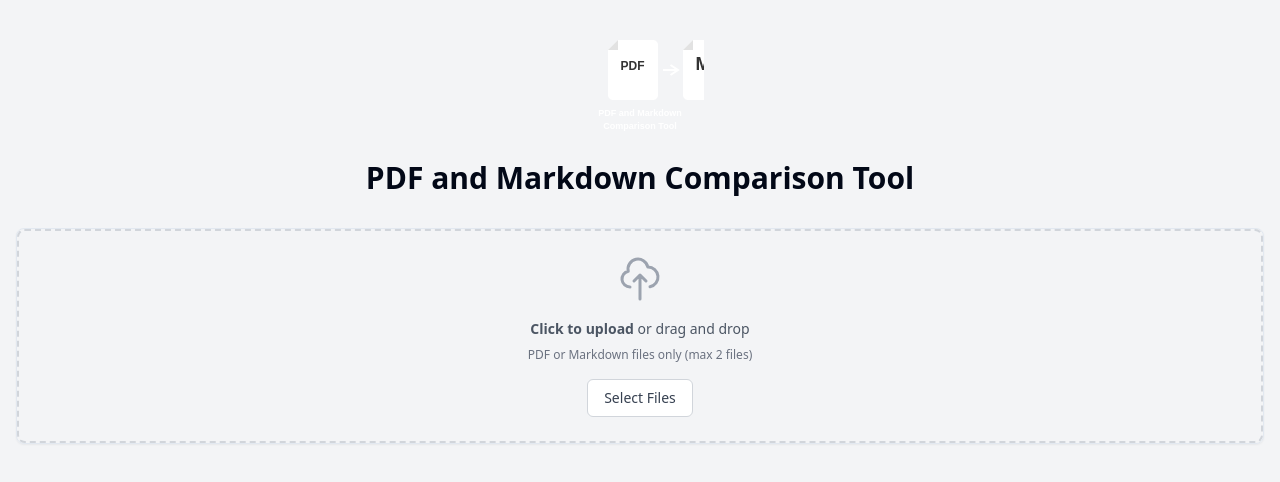
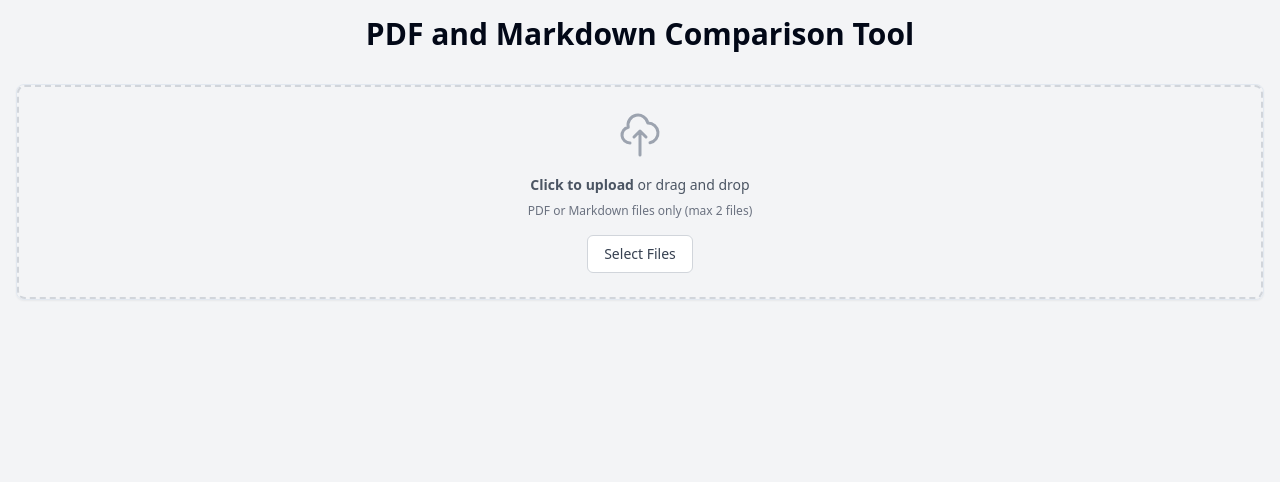
Before and after one commit to gabisala/PDF-and-Markdown-Comparison-Tool, a React (Vite) app in the folder Compare/: page / in a window 1280 px wide. Shown: the top 482 px of the page. Built offline with nearby package versions, Linux system fonts and the light colour scheme.

Commit message:
Remove logo from application

```diff
--- a/Compare/src/App.jsx
+++ b/Compare/src/App.jsx
@@ -5,7 +5,6 @@ import MarkdownViewer from './components/MarkdownViewer';
 import ProgressIndicator from './components/ProgressIndicator';
 import { processFile, isMarkdownFile, isPDFFile } from './lib/fileProcessor';
 import { generateTextDiff, formatDiffForViewer } from './lib/diffUtility';
-import logo from './assets/images/logo.svg';
 
 function App() {
   const [selectedFiles, setSelectedFiles] = useState(null);
@@ -103,7 +102,6 @@ function App() {
   return (
     <div className="min-h-screen bg-gray-100 p-4">
       <div className="flex flex-col items-center justify-center mb-8">
-        <img src={logo} alt="PDF and Markdown Comparison Tool" className="w-32 h-32 mb-4" />
         <h1 className="text-3xl font-bold text-center">
           PDF and Markdown Comparison Tool
         </h1>
```
